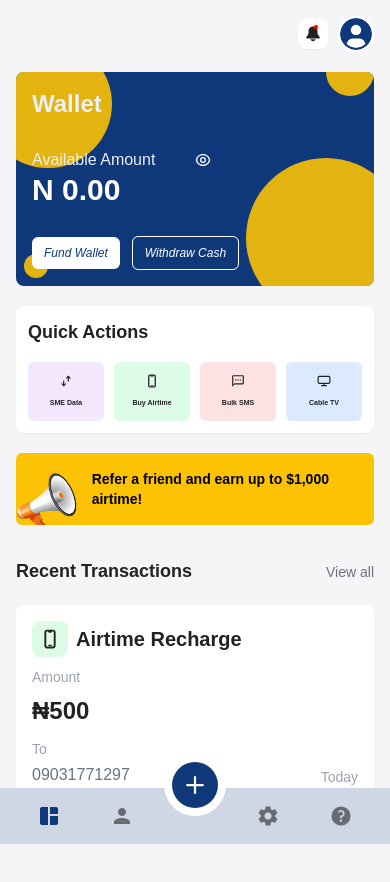
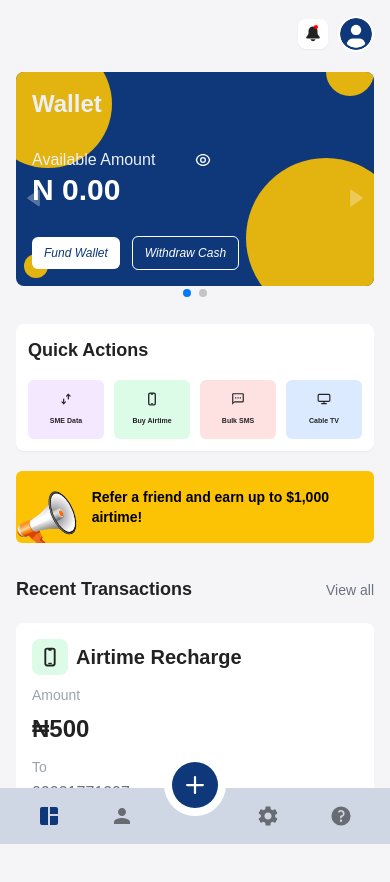
Before and after one commit to ihemebiriegondu/veepay-new-landingpage, a React (Create React App) app: page /dashboard in a window 390 px wide. Shown: the top 882 px of the page. Built offline with nearby package versions, Linux system fonts and the light colour scheme; the HTML template or start-up script is replaced by a standard one.

Commit message:
added the carousel cards for mobile view

```diff
--- a/package.json
+++ b/package.json
@@ -11,6 +11,7 @@
     "react-icons": "^4.11.0",
     "react-router-dom": "^6.14.2",
     "react-scripts": "5.0.1",
+    "swiper": "^10.3.1",
     "web-vitals": "^2.1.4"
   },
   "scripts": {
--- a/src/components/DashboardComponents/MainDashboardComponents/bankSection.jsx
+++ b/src/components/DashboardComponents/MainDashboardComponents/bankSection.jsx
@@ -3,21 +3,21 @@ import cardDecor from "../../../assets/images/NicePng_wave-png_145581.png";
 
 export default function Bank() {
   return (
-    <div className="text-lg">
-      <div className="flex items-center justify-between mb-5">
-        <h5 className="mb-5 text-xl font-semibold">Bank</h5>
+    <div className="text-lg relative overflow-hidden">
+      <div className="flex items-center xmd:justify-between justify-end xmd:mb-5">
+        <h5 className="xmd:mb-5 text-xl font-semibold xmd:inline-block hidden">Bank</h5>
         <a
-          className="text-gray-500 hover:text-black transition duration-200 ease mb-5"
+          className="text-gray-500 hover:text-black transition duration-200 ease xmd:mb-5 mb-2 xmd:text-lg text-sm"
           href="/"
         >
           Manage
         </a>
       </div>
 
-      <div className="relative py-3 px-4 bg-primary/90 text-white rounded-xl font-medium overflow-hidden">
-        <div className="flex flex-col gap-y-16 relative z-40">
+      <div className="relative xmd:py-3 md:py-5 py-4 px-4 bg-primary/90 text-white rounded-xl font-medium overflow-hidden">
+        <div className="flex flex-col xmd:gap-y-16 xs:gap-y-24 gap-y-20 relative z-40">
           <p className="text-right">Access</p>
-          <div className="ps-0.5 pe-32">
+          <div className="ps-0.5 md:pe-32">
             <p className="text-xl">Oyetunji Peter</p>
             <p className="mt-2">13****1131</p>
           </div>
--- /dev/null
+++ b/src/components/DashboardComponents/MainDashboardComponents/carouselSwipperButtons.jsx
@@ -0,0 +1,39 @@
+import React, { useState } from "react";
+import { useSwiper } from "swiper/react";
+import { BiSolidLeftArrow, BiSolidRightArrow } from "react-icons/bi";
+
+export default function CarouselSwipperButtons() {
+  const swiper = useSwiper();
+
+  const [snapIn, setSnapIn] = useState("");
+
+  return (
+    <div>
+      <div
+        className={`absolute top-1/2 left-2 z-50 text-xl text-white/30 hover:text-white transition duration-200 ease-in cursor-pointer ${
+          snapIn === 0 ? "hidden" : "block"
+        }`}
+      >
+        <BiSolidLeftArrow
+          onClick={() => {
+            swiper.slidePrev();
+            setSnapIn(swiper.snapIndex);
+          }}
+        />
+      </div>
+
+      <div
+        className={`absolute top-1/2 right-2 z-50 text-xl text-white/30 hover:text-white transition duration-200 ease-in cursor-pointer ${
+          snapIn === 1 ? "hidden" : "block"
+        }`}
+      >
+        <BiSolidRightArrow
+          onClick={() => {
+            swiper.slideNext();
+            setSnapIn(swiper.snapIndex);
+          }}
+        />
+      </div>
+    </div>
+  );
+}
--- /dev/null
+++ b/src/components/DashboardComponents/MainDashboardComponents/topMobileCarousel.jsx
@@ -0,0 +1,35 @@
+import React from "react";
+import { Swiper, SwiperSlide } from "swiper/react";
+import { Pagination, A11y, Keyboard } from "swiper/modules";
+
+import "swiper/css";
+import "swiper/css/navigation";
+import "swiper/css/pagination";
+import "swiper/css/scrollbar";
+import "swiper/css/parallax";
+
+import Wallet from "./walletSection";
+import Bank from "./bankSection";
+import CarouselSwipperButtons from "./carouselSwipperButtons";
+
+export default function TopMobileCarousel() {
+  return (
+    <div>
+      <Swiper
+        modules={[Pagination, A11y, Keyboard]}
+        spaceBetween={50}
+        slidesPerView={1}
+        Keyboard={true}
+        pagination={{ clickable: true }}
+      >
+        <CarouselSwipperButtons />
+        <SwiperSlide>
+          <Wallet />
+        </SwiperSlide>
+        <SwiperSlide>
+          <Bank />
+        </SwiperSlide>
+      </Swiper>
+    </div>
+  );
+}
--- a/src/components/DashboardComponents/MainDashboardComponents/walletSection.jsx
+++ b/src/components/DashboardComponents/MainDashboardComponents/walletSection.jsx
@@ -6,7 +6,7 @@ export default function Wallet() {
   const [showAmount, setShowAmount] = useState(true);
 
   return (
-    <div className="bg-primary text-white md:p-5 p-4 md:rounded-xl rounded-lg relative overflow-hidden">
+    <div className="bg-primary text-white md:p-5 p-4 md:rounded-xl rounded-lg relative overflow-hidden text-start xmd:mb-0 md:mb-6 sm:mb-0">
       <div className="relative z-40">
         <h3 className="text-2xl text-tableRow md:mb-8 mb-7 font-semibold">Wallet</h3>
         <div className="flex items-center gap-x-10">
--- a/src/components/DashboardComponents/mainDashboard.jsx
+++ b/src/components/DashboardComponents/mainDashboard.jsx
@@ -8,10 +8,11 @@ import Bank from "./MainDashboardComponents/bankSection";
 import Recent from "./MainDashboardComponents/recentSection";
 import AppAside from "./MainDashboardComponents/appAside";
 import Ads from "./MainDashboardComponents/ads";
+import TopMobileCarousel from "./MainDashboardComponents/topMobileCarousel";
 
 export default function MainDashboard(props) {
   return (
-    <section className="">
+    <section className="overflow-x-hidden">
       <div className="flex flex-row justify-end items-center md:gap-3 gap-2.5">
         <Link
           to={"/dashboard"}
@@ -35,9 +36,15 @@ export default function MainDashboard(props) {
         </div>
       </div>
 
-      <section className="flex 1.5xl:gap-12 md:gap-4 1.5xl:mt-10 lg:mt-6 mt-5">
+      <section className="xmd:flex 1.5xl:gap-12 md:gap-4 1.5xl:mt-10 lg:mt-6 mt-5">
         <article className="xl:basis-4/5 basis-full">
-          <Wallet />
+          <div className="xmd:block hidden">
+            <Wallet />
+          </div>
+          <div className="xmd:hidden block relative">
+            <TopMobileCarousel />
+          </div>
+
           <div className="w-full md:mt-8 mt-5 md:flex 1.5xl:gap-x-5 xl:gap-x-1.5 lg:gap-x-5 gap-x-1.5">
             <div className="md:grow">
               <QuickActions />
--- a/src/index.css
+++ b/src/index.css
@@ -11,7 +11,7 @@ html {
 body {
   margin: 0;
   color: #222222;
-  overflow-x: hidden;
+  overflow-x: hidden!;
   font-family: "Poppins", sans-serif;
   -webkit-font-smoothing: antialiased;
   -moz-osx-font-smoothing: grayscale;
@@ -50,3 +50,7 @@ code {
 .recentScroll::-webkit-scrollbar-thumb:hover {
   background: #03243d;
 }
+
+.swiper-pagination-fraction, .swiper-pagination-custom, .swiper-horizontal > .swiper-pagination-bullets, .swiper-pagination-bullets.swiper-pagination-horizontal  {
+  bottom: 0px !important;
+}
```
Also changed, not shown: 1 other file (tests, documents, lock files or other folders).
